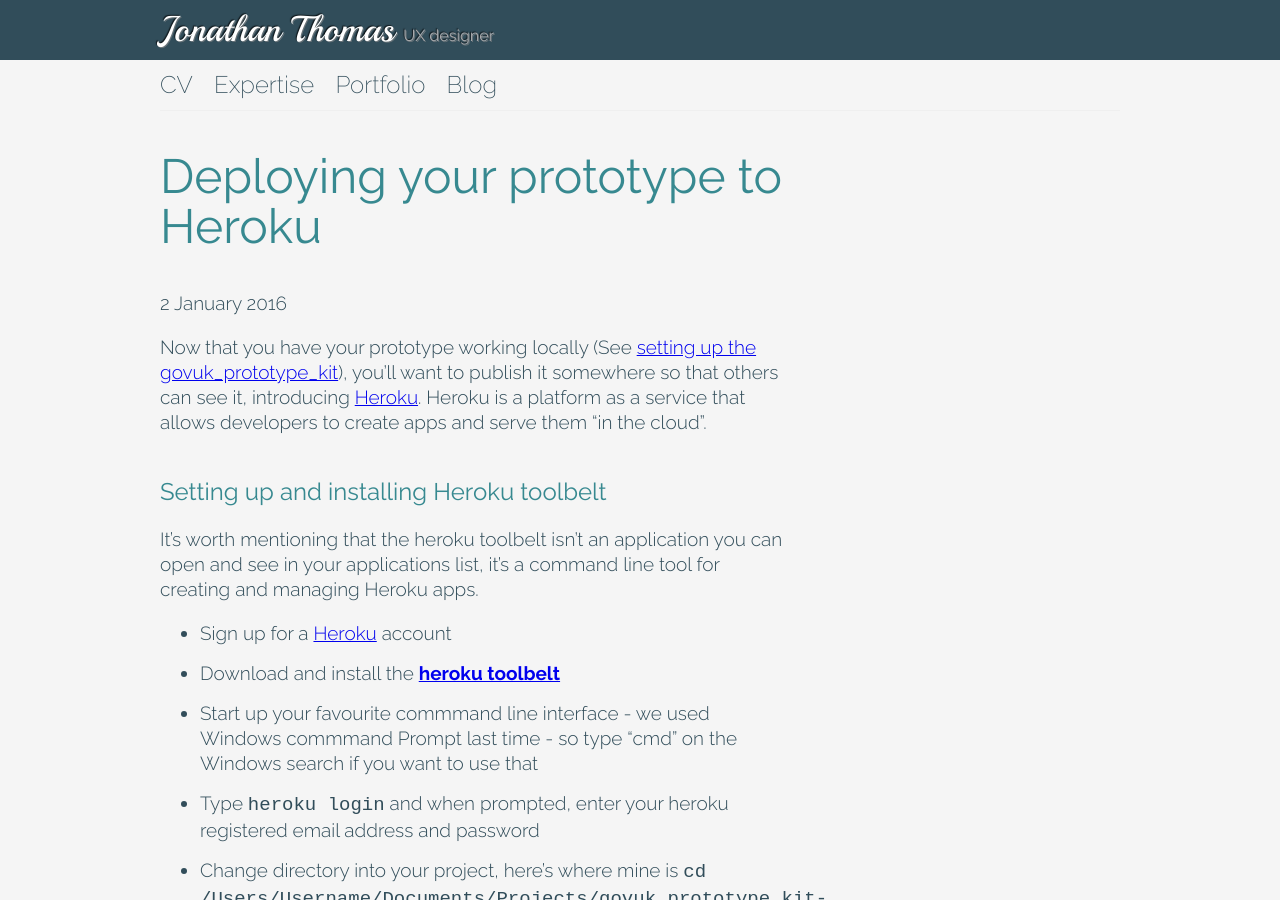
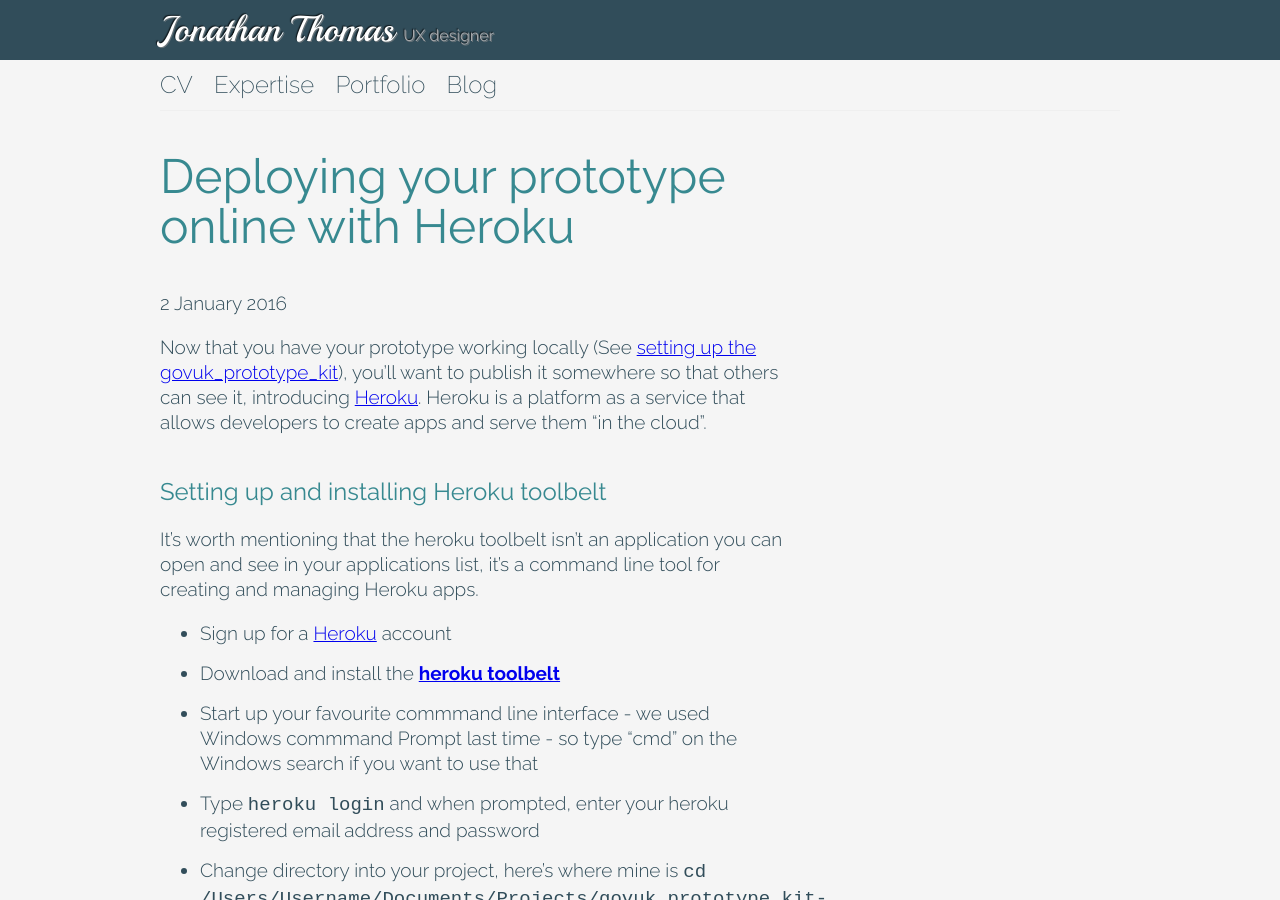
Before and after one commit to jonathanthomas83/jonathanthomas83.github.io, a Jekyll site: the page built from _posts/2016-01-02-pulishing-a-prototype-online-with-heroku.md, in a window 1280 px wide and 900 px high. Built offline with Jekyll 4.4.1, drawn with Linux system fonts in a browser that asks for light colours; nearby versions of some CDN libraries.

Commit message:
Amended things

```diff
--- a/_posts/2015-12-30-setting-up-the-govuk-prototype-kit-on-windows.markdown
+++ b/_posts/2015-12-30-setting-up-the-govuk-prototype-kit-on-windows.markdown
@@ -53,7 +53,7 @@
 
 For further information, please see the really helpful documentation at GitHub, [getting started with the prototype kit][getting-started-prototype-kit].
 
-Now you'll want to [deploy your new prototype online]({% post_url 2016-01-02-pulishing-a-prototype-on-heroku %}).
+Now you'll want to [deploy your new prototype online]({% post_url 2016-01-02-pulishing-a-prototype-online-with-heroku %}).
 
 [govuk_prototype_kit]: https://github.com/alphagov/govuk_prototype_kit
 [node.js]: https://nodejs.org/en/download/
--- a/_posts/2016-01-02-pulishing-a-prototype-on-heroku.md
+++ b/_posts/2016-01-02-pulishing-a-prototype-online-with-heroku.md
@@ -1,6 +1,6 @@
 ---
 layout: post
-title:  "Deploying your prototype to Heroku"
+title:  "Deploying your prototype online with Heroku"
 date:   2016-01-02 11:26:00 +0000
 categories: govuk node heroku windows
 post_image: heroku-toolbelt
```
